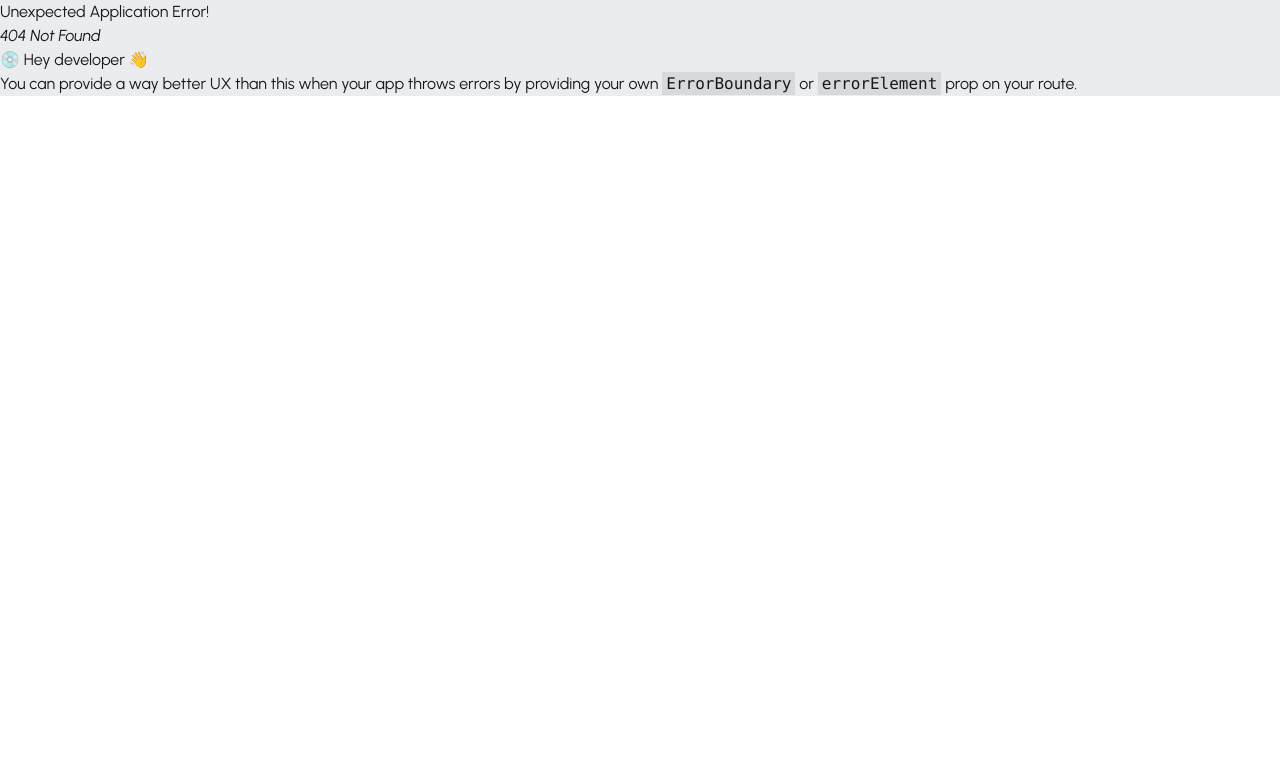
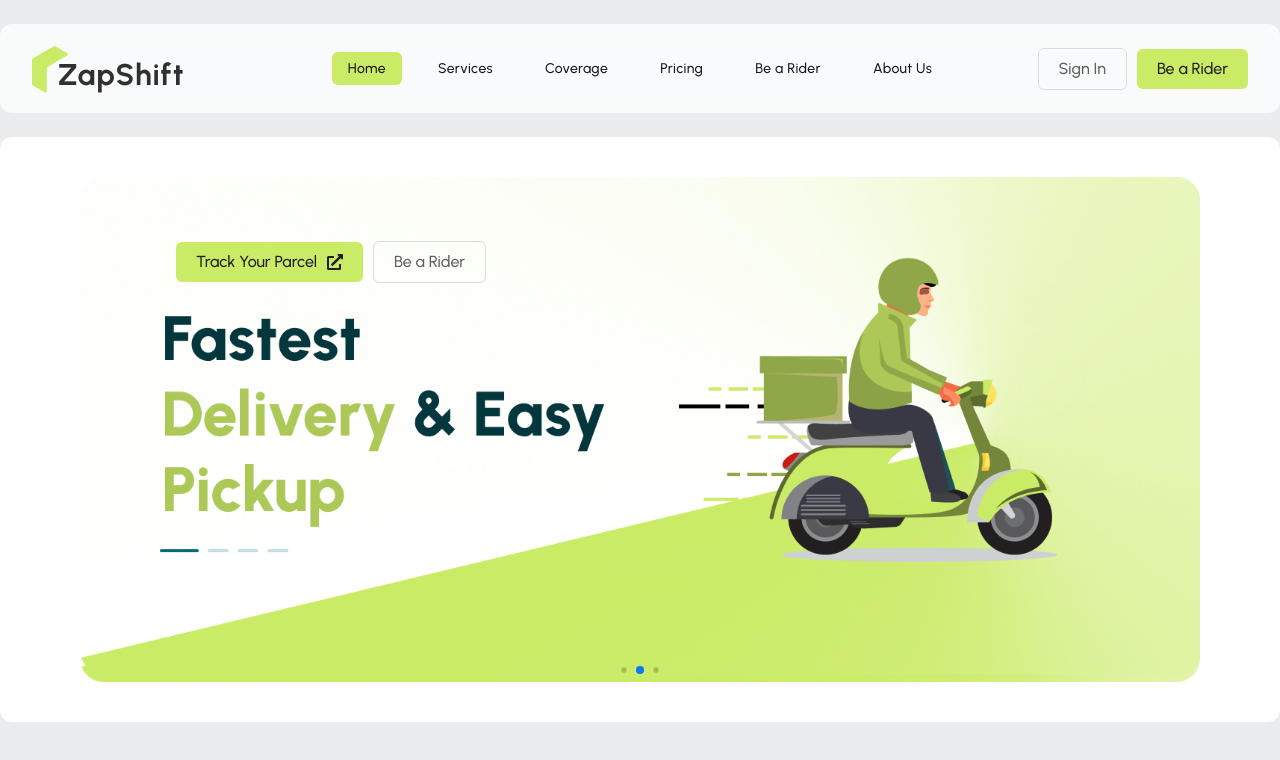
Before and after one commit to aamamunszone/zap-shift-client, a React (Vite) app: page /home in a window 1280 px wide. Before the commit this address had no page. Shown: the top 760 px of the page. Built offline with nearby package versions, Linux system fonts and the light colour scheme.

Commit message:
feat(HomePage): hero section added to HomePage

```diff
--- a/package.json
+++ b/package.json
@@ -16,6 +16,7 @@
     "react-dom": "^19.2.0",
     "react-icons": "^5.5.0",
     "react-router": "^7.9.6",
+    "swiper": "^12.0.3",
     "tailwindcss": "^4.1.17"
   },
   "devDependencies": {
--- a/src/components/common/Logo/Logo.jsx
+++ b/src/components/common/Logo/Logo.jsx
@@ -1,11 +1,11 @@
 import React from 'react';
-import logo from '../../../assets/logos/zap-shift-logo.png';
+import logoImage from '../../../assets/logos/zap-shift-logo.png';
 
 const Logo = () => {
   return (
     <div className="flex">
       <img
-        src={logo}
+        src={logoImage}
         alt="ZapShift Logo"
         className="w-full h-full object-cover"
       />
--- a/src/components/shared/Header/Header.jsx
+++ b/src/components/shared/Header/Header.jsx
@@ -6,7 +6,7 @@ import NavItem from './NavItem/NavItem';
 
 const Header = () => {
   const navItems = [
-    { path: '/', label: 'Home', public: true },
+    { path: '/home', label: 'Home', public: true },
     { path: '/services', label: 'Services', public: true },
     { path: '/coverage', label: 'Coverage', private: true },
     { path: '/pricing', label: 'Pricing', public: true },
@@ -19,7 +19,7 @@ const Header = () => {
   );
 
   return (
-    <Container className="sticky top-6 z-50 mt-6 bg-base-100/70 backdrop-blur-sm rounded-xl px-8 py-5 w-full">
+    <Container className="sticky top-6 z-50 my-6 bg-base-100/70 backdrop-blur-sm rounded-xl px-8 py-5 w-full">
       <div className="navbar p-0 min-h-0">
         {/* Logo */}
         <div className="navbar-start">
@@ -41,10 +41,10 @@ const Header = () => {
 
         {/* CTA Button */}
         <div className="navbar-end gap-2.5">
-          <Link className="px-5 py-2 text-[#606060] border border-[#DADADA] rounded-md font-medium transition-all duration-300 ease-in-out flex justify-between items-center gap-2">
+          <Link className="px-5 py-2 text-[#606060] border border-[#DADADA] rounded-md font-medium">
             Sign In
           </Link>
-          <Link className="px-5 py-2 text-[#1F1F1F] bg-primary rounded-md font-medium transition-all duration-300 ease-in-out">
+          <Link className="px-5 py-2 text-[#1F1F1F] bg-primary rounded-md font-medium">
             Be a Rider
           </Link>
         </div>
--- a/src/components/shared/Header/NavItem/NavItem.jsx
+++ b/src/components/shared/Header/NavItem/NavItem.jsx
@@ -7,7 +7,7 @@ const NavItem = ({ path, children, className = '' }) => {
       <NavLink
         to={path}
         className={({ isActive }) =>
-          `px-4 py-1.5 rounded-md font-medium transition-all duration-300 ease-in-out ${
+          `px-4 py-1.5 rounded-md font-medium transition-all duration-300 ease-in-out tracking-wide ${
             isActive ? 'bg-primary' : 'hover:bg-base-300'
           } ${className}`
         }
--- /dev/null
+++ b/src/pages/Home/Home.jsx
@@ -0,0 +1,17 @@
+import React from 'react';
+import HeroSection from './components/HeroSection/HeroSection';
+
+const Home = () => {
+  return (
+    <>
+      <title>ZapShift | Fast & Reliable Parcel Delivery Service</title>
+
+      {/* Hero Section */}
+      <section>
+        <HeroSection />
+      </section>
+    </>
+  );
+};
+
+export default Home;
--- /dev/null
+++ b/src/pages/Home/components/HeroSection/HeroSection.jsx
@@ -0,0 +1,67 @@
+import React from 'react';
+import Container from '../../../../components/common/Container/Container';
+import banner1 from '../../../../assets/banner/banner1.png';
+import banner2 from '../../../../assets/banner/banner2.png';
+import banner3 from '../../../../assets/banner/banner3.png';
+import { Swiper, SwiperSlide } from 'swiper/react';
+import 'swiper/css';
+import 'swiper/css/pagination';
+import 'swiper/css/effect-fade';
+import { Autoplay, EffectFade, Keyboard, Pagination } from 'swiper/modules';
+import { Link } from 'react-router';
+import { FaExternalLinkAlt } from 'react-icons/fa';
+
+const HeroSection = () => {
+  const banners = [banner1, banner2, banner3];
+
+  return (
+    <Container className="bg-base-100 rounded-xl px-20 py-10">
+      <Swiper
+        pagination={{
+          dynamicBullets: true,
+        }}
+        effect="fade"
+        keyboard={{
+          enabled: true,
+        }}
+        autoplay={{
+          delay: 2500,
+          disableOnInteraction: false,
+        }}
+        loop={true}
+        modules={[Pagination, EffectFade, Keyboard, Autoplay]}
+      >
+        {banners.map((banner, index) => (
+          <SwiperSlide key={index}>
+            <div className="relative">
+              <img
+                src={banner}
+                alt={`Banner ${index + 1}`}
+                className="w-full h-full object-cover"
+              />
+              <div className="absolute top-16 left-24 flex justify-between items-center gap-2.5">
+                <Link
+                  to=""
+                  className="px-5 py-2 text-[#1F1F1F] bg-primary rounded-md font-medium flex justify-between items-center gap-2.5"
+                >
+                  Track Your Parcel{' '}
+                  <span>
+                    <FaExternalLinkAlt />
+                  </span>
+                </Link>
+                <Link
+                  to=""
+                  className="px-5 py-2 text-[#606060] border border-[#DADADA] rounded-md font-medium"
+                >
+                  Be a Rider
+                </Link>
+              </div>
+            </div>
+          </SwiperSlide>
+        ))}
+      </Swiper>
+    </Container>
+  );
+};
+
+export default HeroSection;
--- a/src/routes/Routes.jsx
+++ b/src/routes/Routes.jsx
@@ -1,10 +1,15 @@
-import { createBrowserRouter } from 'react-router';
+import { createBrowserRouter, Navigate } from 'react-router';
 import MainLayout from '../layouts/MainLayout/MainLayout';
+import Home from '../pages/Home/Home';
 
 export const router = createBrowserRouter([
   // MainLayout Routes
   {
     path: '/',
     Component: MainLayout,
+    children: [
+      { index: true, Component: () => <Navigate to="home" replace /> },
+      { path: 'home', Component: Home },
+    ],
   },
 ]);
```
Also changed, not shown: 1 other file (tests, documents, lock files or other folders).
